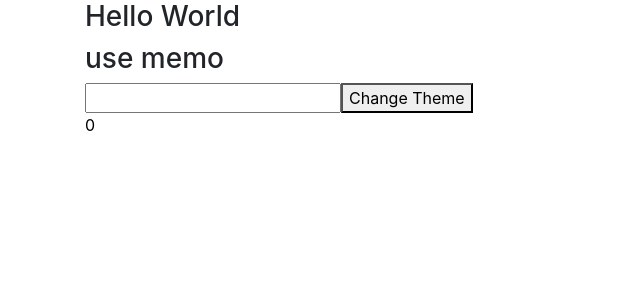
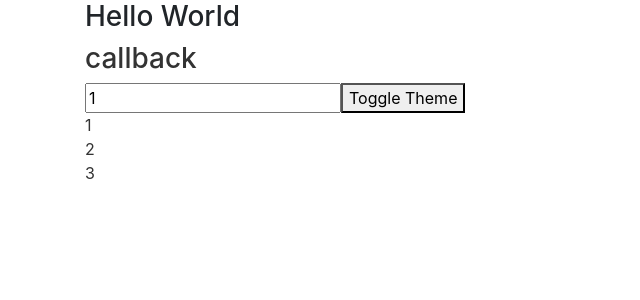
Before and after one commit to iiio2/learn-hooks, a React (Create React App) app: page / in a window 1280 px wide. Shown: the top 300 px of the page, without its empty margins (0-640 px from the left). Built offline with nearby package versions, Linux system fonts and the light colour scheme.

Commit message:
added useCallback. (#4)

```diff
--- a/src/App.js
+++ b/src/App.js
@@ -1,6 +1,7 @@
 // import Counter from './components/Counter';
 // import UseEffect from './hooks/UseEffect';
-import UseMemo from './hooks/UseMemo';
+// import UseMemo from './hooks/UseMemo';
+import UseCallback from './hooks/UseCallback';
 
 function App() {
   return (
@@ -8,7 +9,8 @@ function App() {
       <h3>Hello World</h3>
       {/* <Counter /> */}
       {/* <UseEffect /> */}
-      <UseMemo />
+      {/* <UseMemo /> */}
+      <UseCallback />
     </div>
   );
 }
--- /dev/null
+++ b/src/components/Lists.jsx
@@ -0,0 +1,20 @@
+import { useEffect, useState } from 'react';
+
+const Lists = ({ getItems }) => {
+  const [items, setItems] = useState([]);
+
+  useEffect(() => {
+    console.log('run useEffect');
+    setItems(getItems());
+  }, [getItems]);
+
+  return (
+    <div>
+      {items.map((item) => (
+        <div key={item}>{item}</div>
+      ))}
+    </div>
+  );
+};
+
+export default Lists;
--- /dev/null
+++ b/src/hooks/UseCallback.jsx
@@ -0,0 +1,35 @@
+import { Fragment, useState, useCallback } from 'react';
+import Lists from '../components/Lists';
+
+const UseCallback = () => {
+  const [number, setNumber] = useState(1);
+  const [dark, setDark] = useState(false);
+
+  const getItems = useCallback(() => {
+    return [number, number + 1, number + 2];
+  }, [number]);
+
+  const theme = {
+    background: dark ? '#333' : '#fff',
+    color: dark ? 'fff' : '#333',
+  };
+
+  return (
+    <Fragment>
+      <div style={theme}>
+        <h3>callback</h3>
+        <input
+          type='number'
+          value={number}
+          onChange={(e) => setNumber(Number(e.target.value))}
+        />
+        <button onClick={() => setDark((prevState) => !prevState)}>
+          Toggle Theme
+        </button>
+        <Lists getItems={getItems} />
+      </div>
+    </Fragment>
+  );
+};
+
+export default UseCallback;
```
